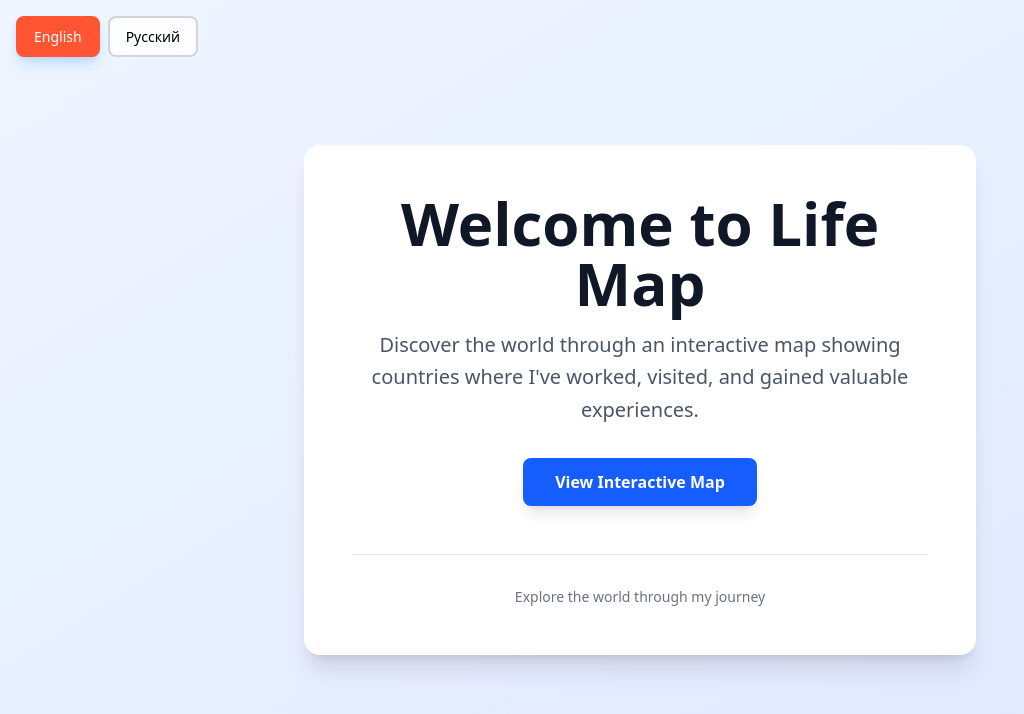
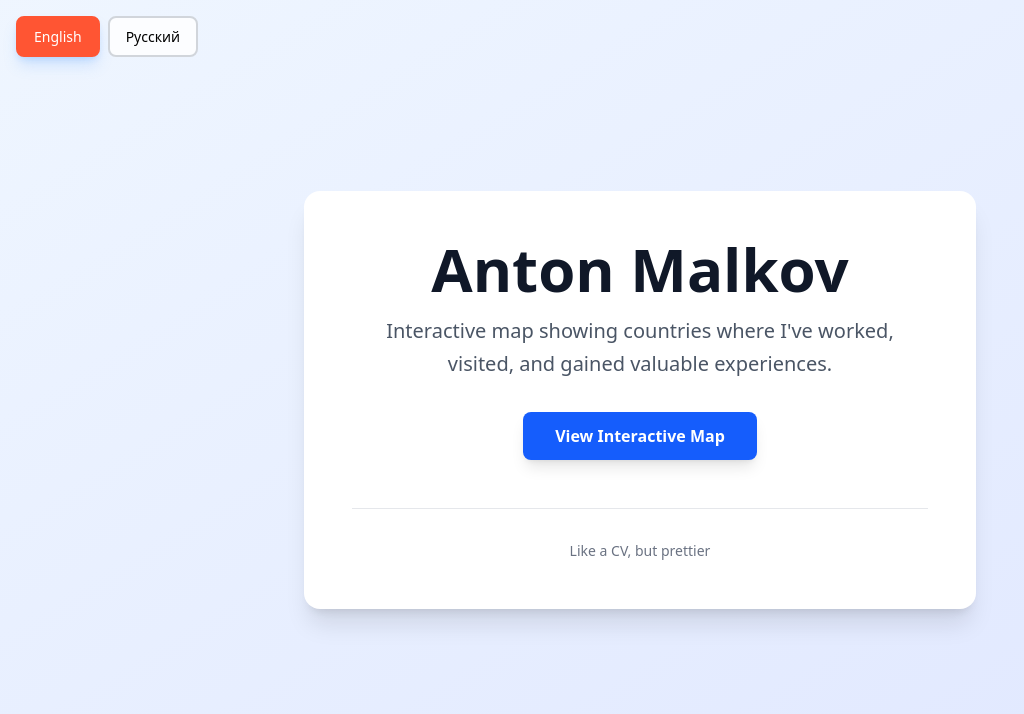
Before and after one commit to chigart/lifemap, a Next.js app: page /welcome in a window 1280 px wide. Shown: the top 714 px of the page, without its empty margins (0-1024 px from the left). Built offline with nearby package versions, Linux system fonts and the light colour scheme; no server answers.

Commit message:
Added real texts to welcome page and formatted code

```diff
--- a/locales/en.json
+++ b/locales/en.json
@@ -1,11 +1,11 @@
 {
   "HomePage": {
-    "title": "Life Map",
-    "description": "Interactive map showing countries I've worked, visited, and explored"
+    "title": "Interactive Map",
+    "description": "Interactive map showing countries I've worked and visited"
   },
   "Layout": {
-    "title": "Life Map",
-    "description": "Interactive world map visualization"
+    "title": "Interactive Map",
+    "description": "Interactive world map"
   },
   "Filters": {
     "worked": "Worked",
@@ -17,10 +17,10 @@
     "ru": "Русский"
   },
   "WelcomePage": {
-    "title": "Welcome to Life Map",
-    "description": "Discover the world through an interactive map showing countries where I've worked, visited, and gained valuable experiences.",
+    "title": "Anton Malkov",
+    "description": "Interactive map showing countries where I've worked, visited, and gained valuable experiences.",
     "viewMap": "View Interactive Map",
-    "footer": "Explore the world through my journey"
+    "footer": "Like a CV, but prettier"
   },
   "CountryPanel": {
     "worked": {
@@ -207,7 +207,7 @@
     "Argentina": {
       "explored": [
         {
-          "dates": "2025",
+          "dates": "2022-2023",
           "description": "Lived 4 months in Argentina. Learned some Spanish and actually used it. Managed to work remotely with a 6-hour time difference."
         }
       ]
--- a/locales/ru.json
+++ b/locales/ru.json
@@ -1,11 +1,11 @@
 {
   "HomePage": {
-    "title": "Карта Жизни",
-    "description": "Интерактивная карта стран, где я работал, путешествовал и исследовал"
+    "title": "Интерактивная Карта",
+    "description": "Интерактивная карта стран, где я работал и путешествовал"
   },
   "Layout": {
-    "title": "Карта Жизни",
-    "description": "Интерактивная визуализация карты мира"
+    "title": "Интерактивная Карта",
+    "description": "Интерактивная карта мира"
   },
   "Filters": {
     "worked": "Работал",
@@ -17,10 +17,10 @@
     "ru": "Русский"
   },
   "WelcomePage": {
-    "title": "Добро пожаловать в Карту Жизни",
-    "description": "Откройте мир через интерактивную карту стран, где я работал, путешествовал и получал ценный опыт.",
+    "title": "Антон Мальков",
+    "description": "Интерактивная карту стран, где я работал, путешествовал и получал ценный опыт.",
     "viewMap": "Посмотреть Интерактивную Карту",
-    "footer": "Исследуйте мир через мое путешествие"
+    "footer": "Как портфолио, но красивее"
   },
   "CountryPanel": {
     "worked": {
@@ -92,7 +92,7 @@
       "worked": [
         {
           "place": "НКО и фриланс",
-          "dates": "2016-2021",
+          "dates": "2016-2018, 2021",
           "description": "Сайт общественной организации. Разработка нескольких личных сайтов, включая оригинальный дизайн. React, GatsbyJS."
         },
         {
@@ -160,7 +160,7 @@
       "explored": [
         {
           "dates": "2024-2025",
-          "description": "Участвую в развитии проекта Jasa Media об альпинизме и скалолазание. Делаю видео и участвую в экспедициях."
+          "description": "Участвую в развитии проекта Jasa Media об альпинизме и скалолазании. Делаю видео и участвую в экспедициях."
         }
       ]
     },
@@ -207,7 +207,7 @@
     "Argentina": {
       "explored": [
         {
-          "dates": "2025",
+          "dates": "2022-2023",
           "description": "Жил 4 месяца. Выучил испанский и даже использовал по назначению. Умудрялся работать удаленно с разницей в 6 часов."
         }
       ]
```
Also changed, not shown: app/welcome/page.tsx (+21 -7 lines), 1 other file (tests, documents, lock files or other folders).
